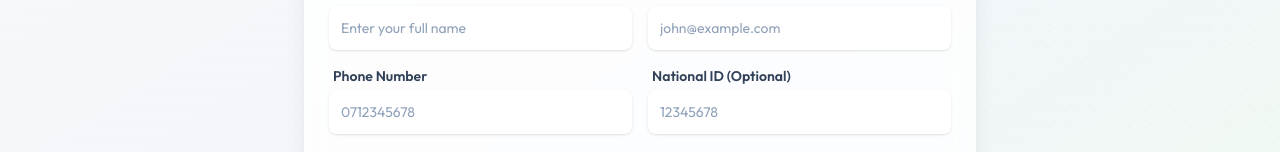
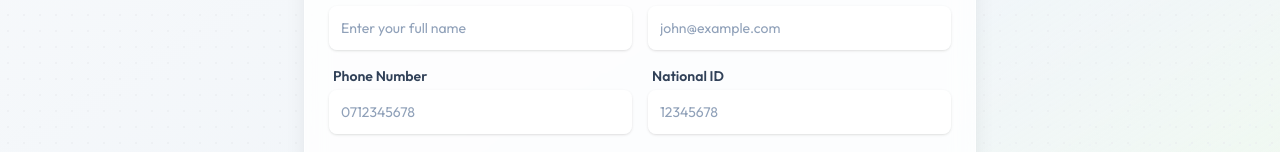
Before and after one commit to ksamedia2021-tech/ksa-portal, a Next.js app: page / in a window 1280 px wide. Shown: the part 265-417 px from the top of the page. Built offline with nearby package versions, Linux system fonts and the light colour scheme.

Commit message:
Make National ID mandatory

```diff
--- a/src/components/StepBioData.tsx
+++ b/src/components/StepBioData.tsx
@@ -58,8 +58,9 @@ export default function StepBioData({ defaultValues, onNext }: StepBioDataProps)
                 </div>
 
                 <div>
-                    <Label htmlFor="nationalId">National ID (Optional)</Label>
+                    <Label htmlFor="nationalId">National ID</Label>
                     <Input id="nationalId" {...register('nationalId')} placeholder="12345678" />
+                    {errors.nationalId && <p className="text-red-500 text-xs mt-1">{errors.nationalId.message}</p>}
                 </div>
 
                 <div className="md:col-span-2">
--- a/src/lib/schemas.ts
+++ b/src/lib/schemas.ts
@@ -4,7 +4,7 @@ export const personalDetailsSchema = z.object({
     fullName: z.string().min(2, "Name must be at least 2 characters"),
     email: z.string().email("Invalid email address"),
     phoneNumber: z.string().min(10, "Phone number must be at least 10 digits"),
-    nationalId: z.string().optional(),
+    nationalId: z.string().min(1, "National ID is required"),
     dob: z.string().refine((date) => new Date(date).toString() !== 'Invalid Date', {
         message: "Valid date is required",
     }),
```
